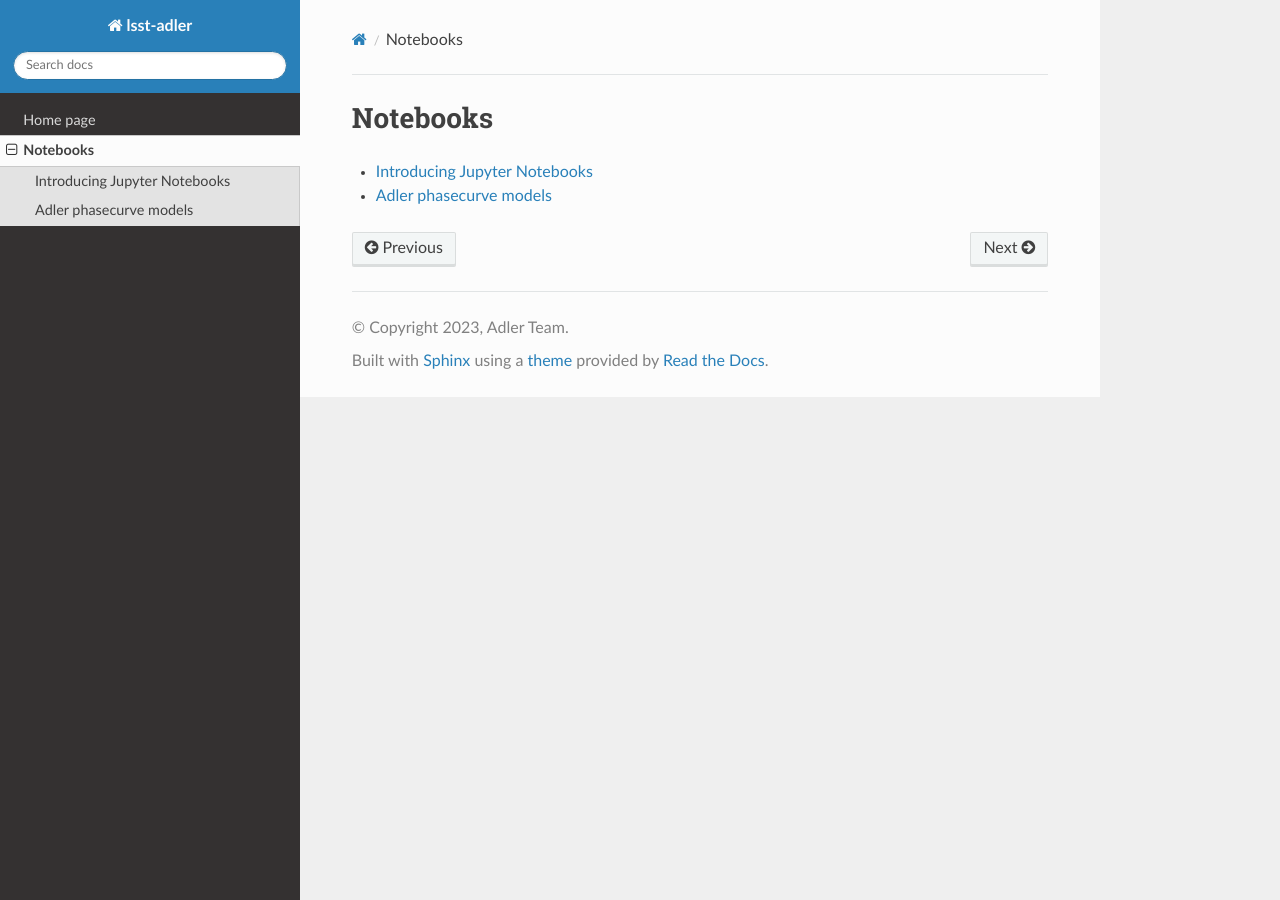
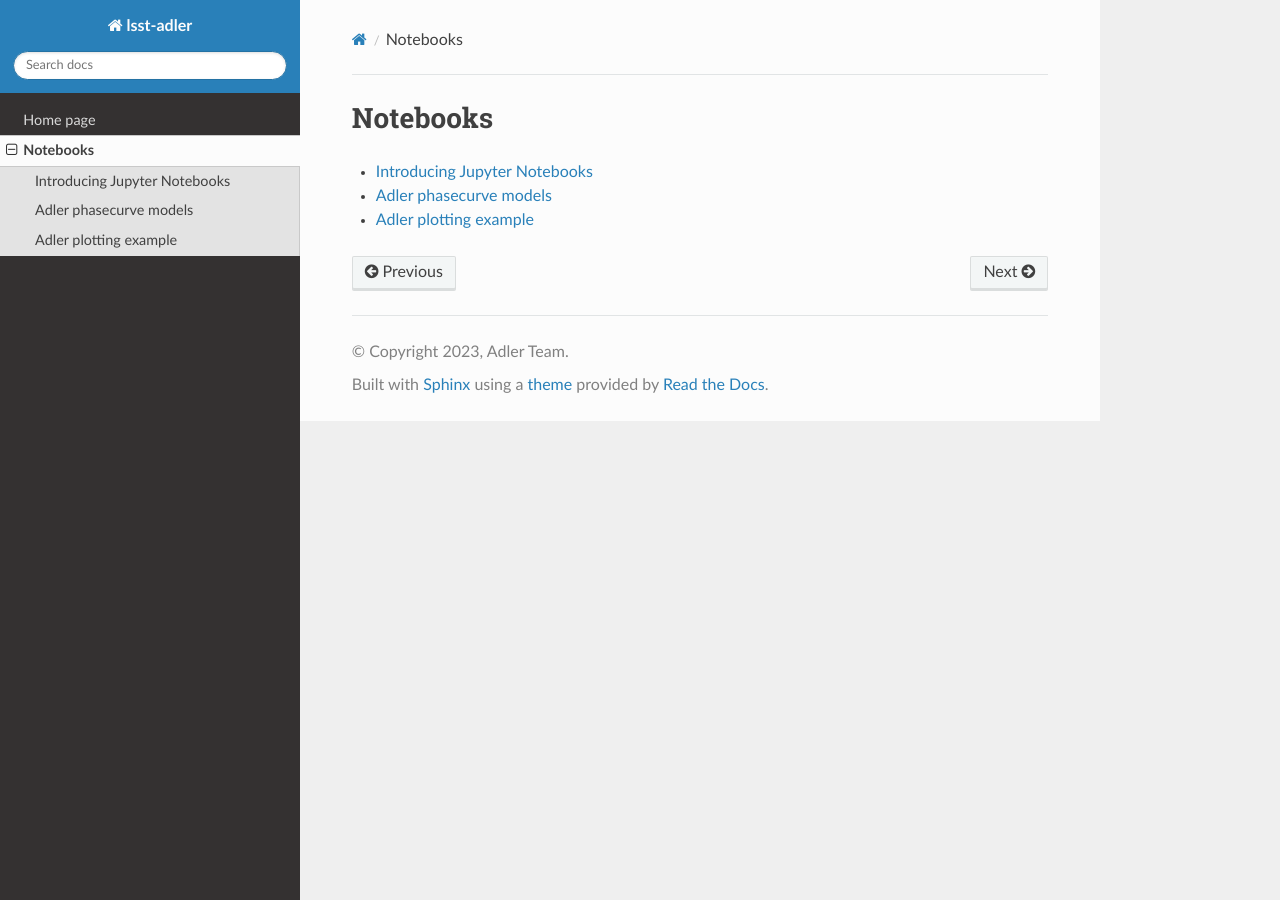
Before and after one commit to lsst-uk/lsst-adler, a Sphinx documentation site: the page built from docs/notebooks.rst, in a window 1280 px wide. Built offline with Sphinx 7.4.7 and the Read the Docs theme 2.0.0, drawn with Linux system fonts in a browser that asks for light colours; pages that are not in the unit, such as notebooks, are missing from menus.

Commit message:
add plotting example nb

```diff
--- a/docs/notebooks.rst
+++ b/docs/notebooks.rst
@@ -5,3 +5,4 @@ Notebooks
 
     Introducing Jupyter Notebooks <notebooks/intro_notebook>
     Adler phasecurve models <notebooks/adler_phasecurve_example>
+    Adler plotting example <notebooks/plotting_utilities_example>
```
Also changed, not shown: docs/notebooks/colour_functions_example.ipynb (added), docs/notebooks/outlier_detection_example.ipynb (added), docs/notebooks/plotting_utilities_example.ipynb (added).
